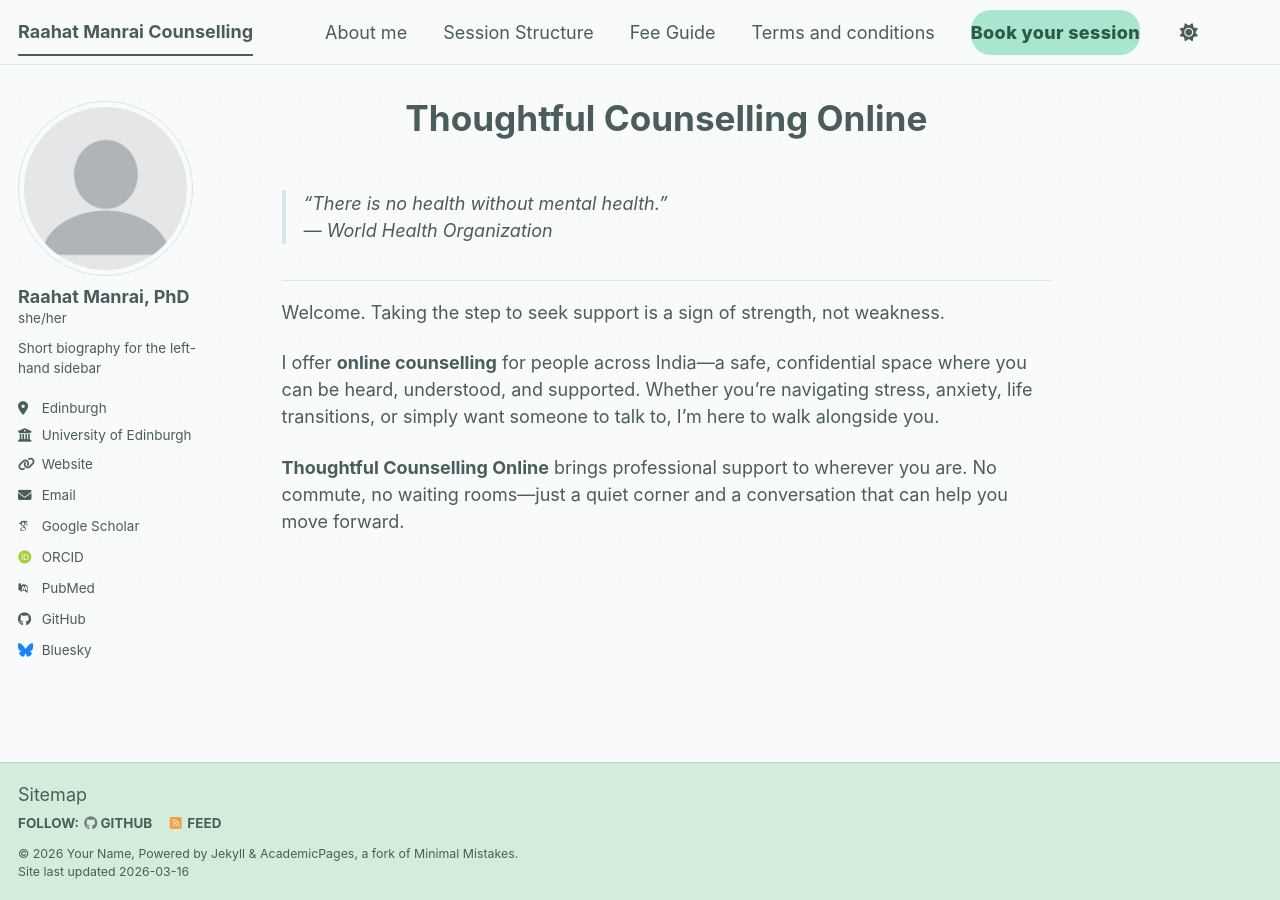
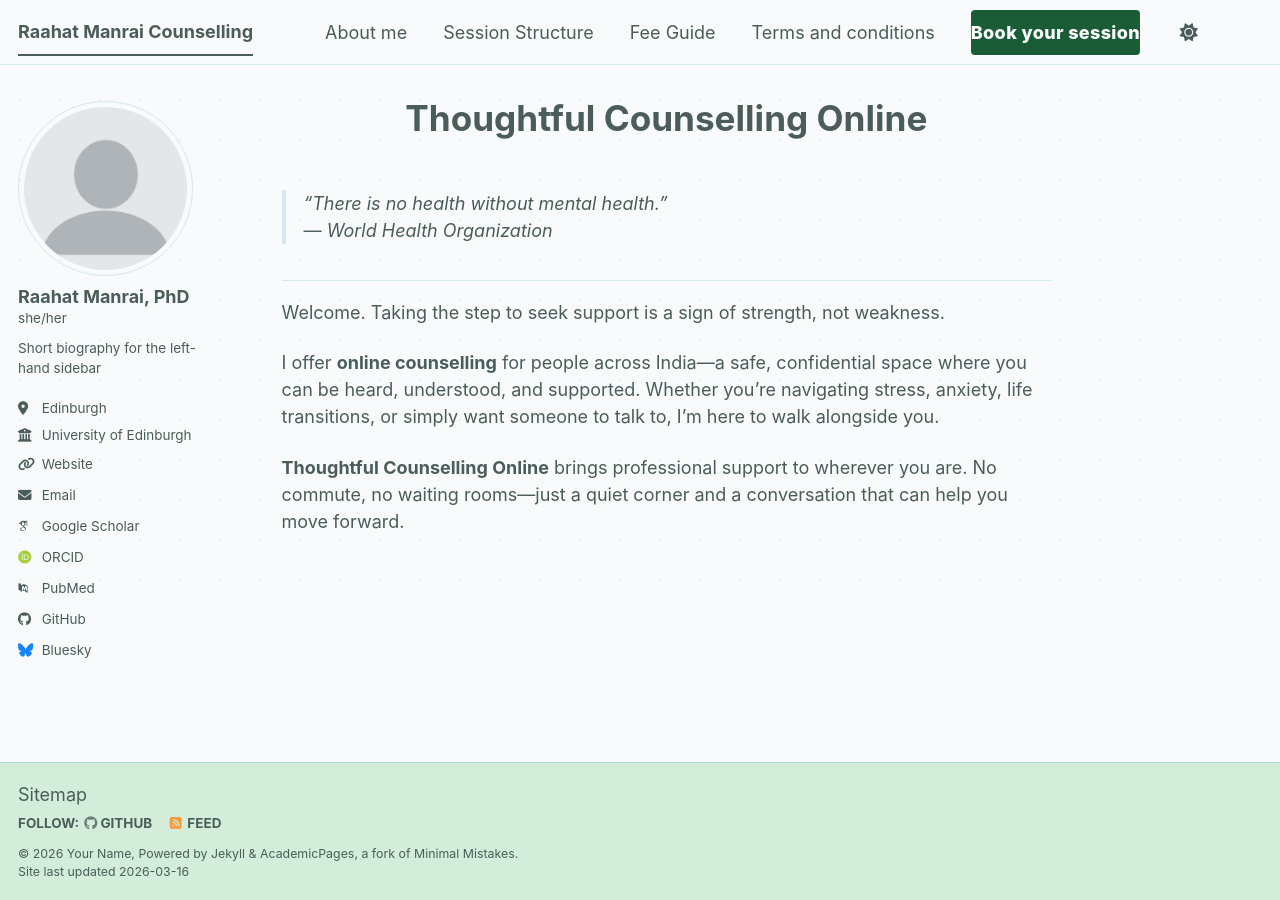
Before and after one commit to RaahatManrai/RaahatManrai.github.io, a Jekyll site: the page built from _pages/about.md, in a window 1280 px wide. Built offline with Jekyll 4.4.1, drawn with Linux system fonts in a browser that asks for light colours; some web fonts are replaced; a script bundle is joined from its source files by our own code; library files that are not in the unit come from our copies.

Commit message:
changed the design for book your session tab in light mode

```diff
--- a/_sass/layout/_masthead.scss
+++ b/_sass/layout/_masthead.scss
@@ -69,22 +69,32 @@
 /* Book your session — button-style CTA tab */
 .masthead__menu-item--cta {
   a {
-    background-color: #a8e6cf;
-    color: #2d5a40 !important;
-    border-radius: 20px;
+    background-color: #1a5c35;
+    color: #ffffff !important;
+    border-radius: 4px;
     padding: 0.3em 1.1em;
     font-weight: 800;
     letter-spacing: 0.02em;
-    transition: background-color 0.2s ease, transform 0.1s ease;
+    transition: background-color 0.2s ease;
 
     &:hover {
-      background-color: #7ecba8;
-      color: #1e3d2a !important;
+      background-color: #134428;
+      color: #ffffff !important;
     }
 
     &:before {
-      display: none; /* hide the underline hover effect used by other tabs */
+      display: none;
     }
+  }
+}
+
+html[data-theme="dark"] .masthead__menu-item--cta a {
+  background-color: #a8e6cf;
+  color: #1a3d2b !important;
+
+  &:hover {
+    background-color: #7ecba8;
+    color: #1a3d2b !important;
   }
 }
 
```
